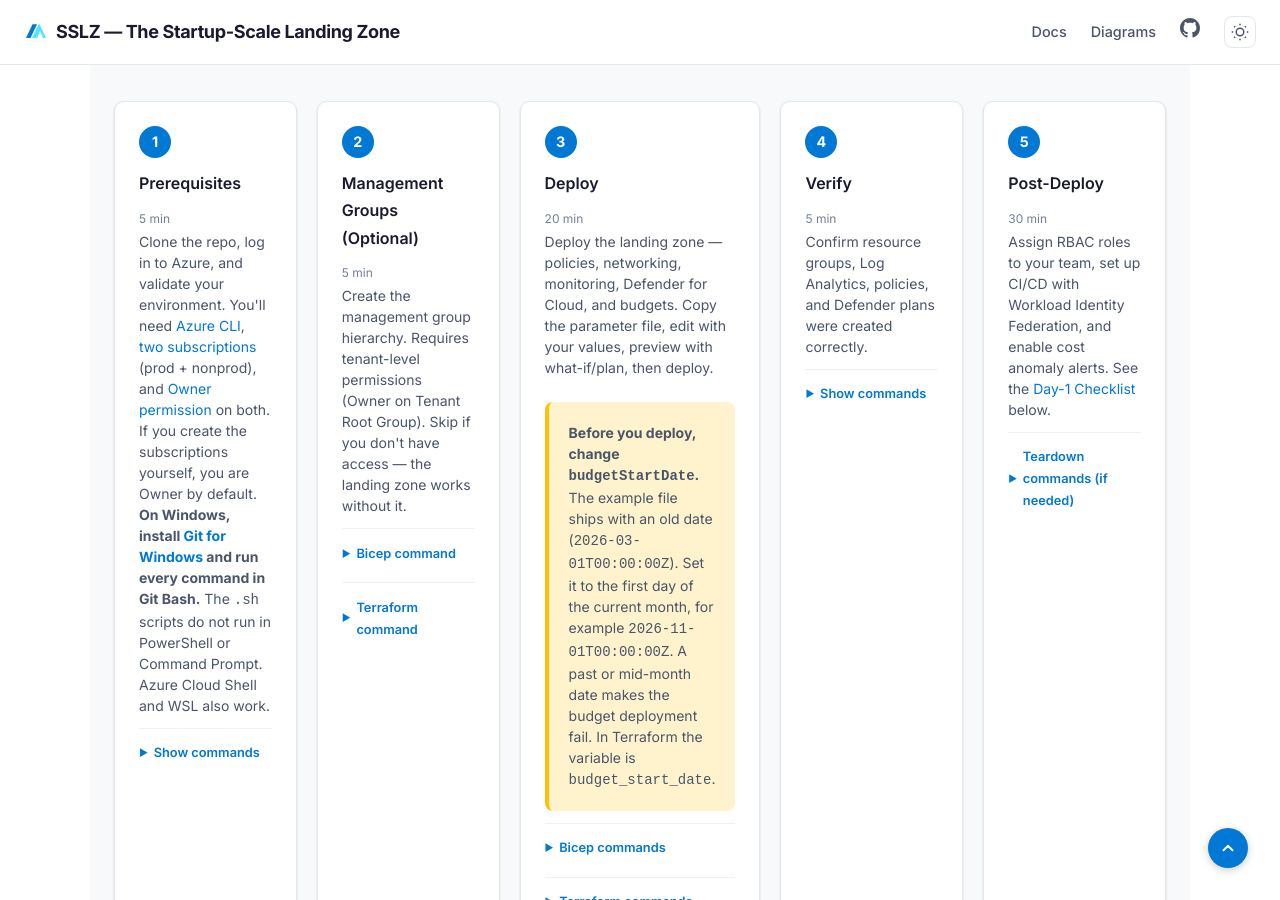
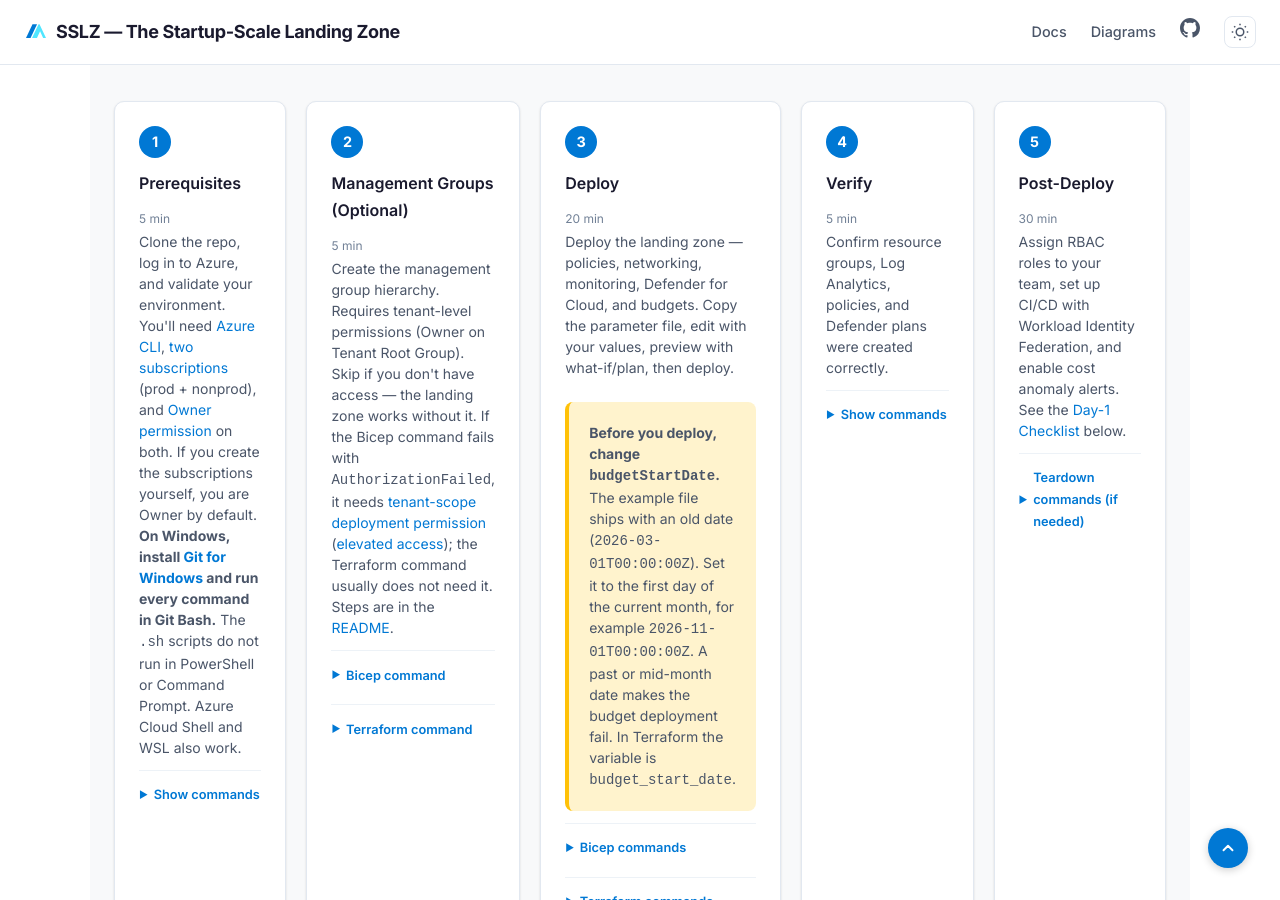
Before and after one commit to ricmmartins/sslz, a Jekyll site: the page built from index.md, in a window 1280 px wide and 900 px high, scrolled down 2825 px. Built offline with Jekyll 4.4.1, drawn with Linux system fonts in a browser that asks for light colours.

Commit message:
Docs: explain tenant-scope permission needed by the Bicep management group step

```diff
--- a/index.md
+++ b/index.md
@@ -195,7 +195,7 @@
       <div class="step-number">2</div>
       <h3>Management Groups (Optional)</h3>
       <span class="step-time">5 min</span>
-      <p>Create the management group hierarchy. Requires tenant-level permissions (Owner on Tenant Root Group). Skip if you don't have access — the landing zone works without it.</p>
+      <p>Create the management group hierarchy. Requires tenant-level permissions (Owner on Tenant Root Group). Skip if you don't have access — the landing zone works without it. If the Bicep command fails with <code>AuthorizationFailed</code>, it needs <a href="https://learn.microsoft.com/azure/azure-resource-manager/bicep/deploy-to-tenant#required-access">tenant-scope deployment permission</a> (<a href="https://learn.microsoft.com/azure/role-based-access-control/elevate-access-global-admin">elevated access</a>); the Terraform command usually does not need it. Steps are in the <a href="https://github.com/ricmmartins/sslz#step-2-deploy-management-groups-optional-5-min">README</a>.</p>
       <details>
         <summary>Bicep command</summary>
 <pre><code>az deployment tenant create \
```
Also changed, not shown: README.md.
